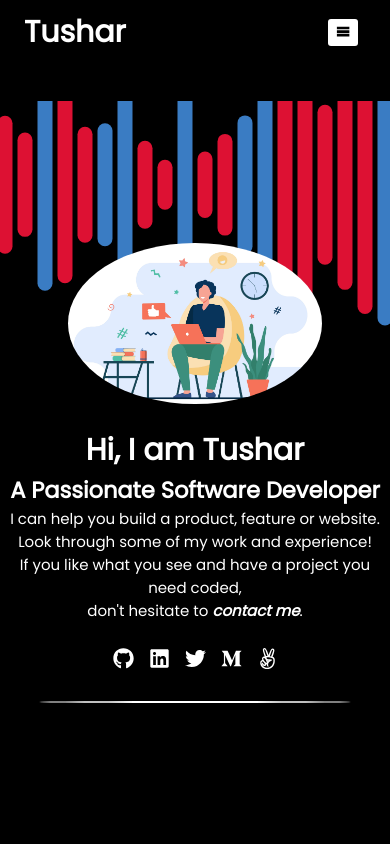
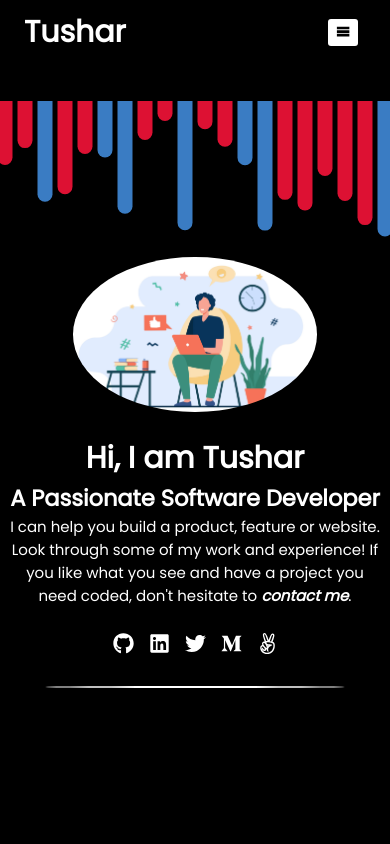
Before and after one commit to PinkMoon25/Tushar_Singh, a React app: page / in a window 390 px wide. Shown: the top 844 px of the page. Built offline with nearby package versions, Linux system fonts and the light colour scheme; some packages are replaced by stand-ins of ours.

Commit message:
Fix padding on mobile screen for hero section

```diff
--- a/src/components/Hero.js
+++ b/src/components/Hero.js
@@ -17,9 +17,9 @@ const Hero = () => {
       <div className="intro">
         <h1>Hi, I am Tushar</h1>
         <h2>A Passionate Software Developer</h2>
-        <p>I can help you build a product, feature or website.<br/>
-          Look through some of my work and experience!<br/>
-          If you like what you see and have a project you need coded,<br/>
+        <p>I can help you build a product, feature or website.
+          Look through some of my work and experience!
+          If you like what you see and have a project you need coded,
           don't hesitate to <a href="#contact"><strong><em>contact me</em></strong></a>.
         </p>
       </div>
--- a/src/index.css
+++ b/src/index.css
@@ -86,6 +86,7 @@ a > svg:hover {
 }
 
 .intro {
+  max-width: 50%;
   text-align: center;
 }
 
@@ -386,7 +387,12 @@ form > button {
   }
 
   section.hero {
-    background-position: 50% -15%;
+    padding: 0 8px;
+    background-position: 50% -35%;
+  }
+
+  .intro {
+    max-width: none;
   }
 
   .pic {
```
